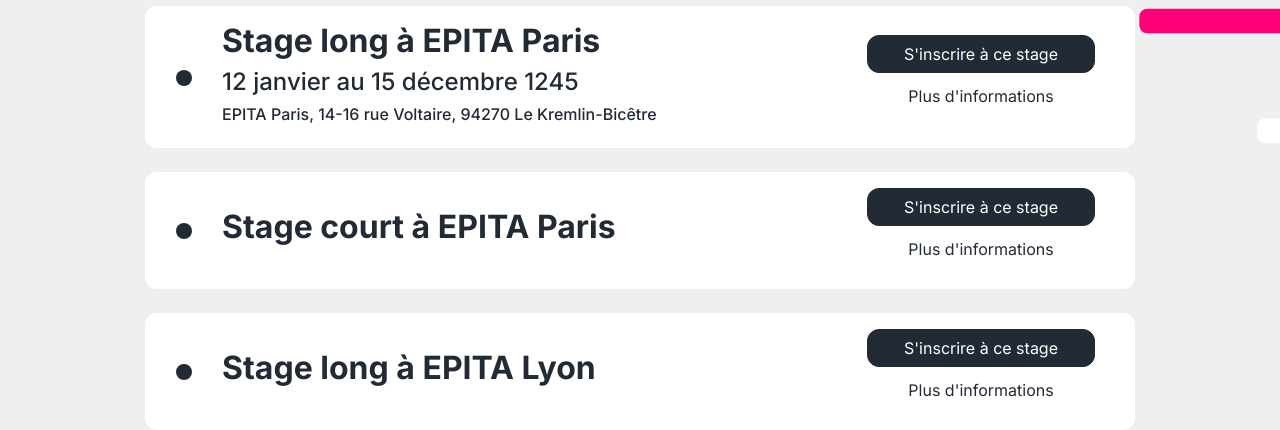
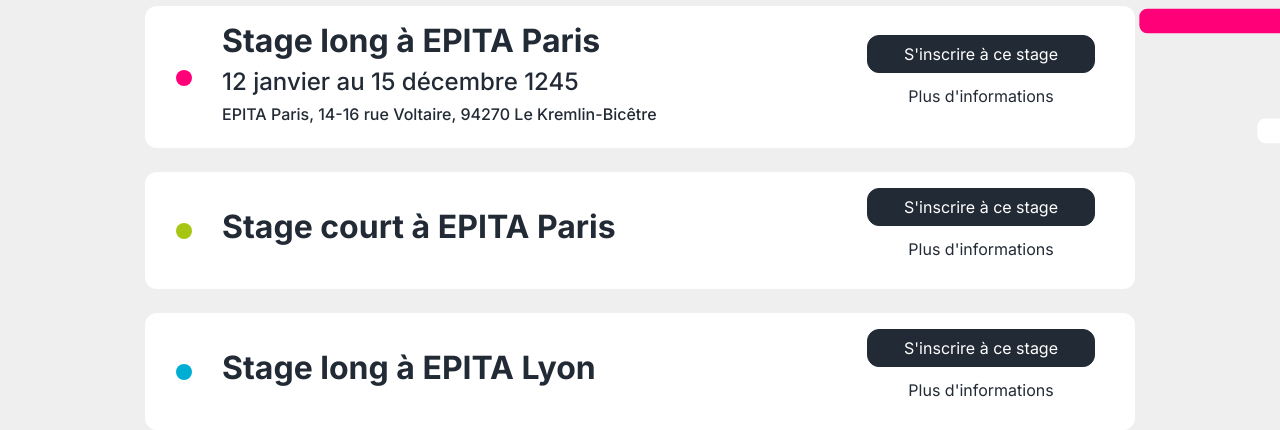
Before and after one commit to prologin/gcc-site, a Vue app in the folder front/: page / in a window 1280 px wide. Shown: the part 832-1262 px from the top of the page. Built offline with nearby package versions, Linux system fonts and the light colour scheme.

Commit message:
front: Add bullet color function

```diff
--- a/front/src/assets/css/main.css
+++ b/front/src/assets/css/main.css
@@ -45,3 +45,15 @@ h3 {
 h4 {
     font-size: 80%;
 }
+
+.gcc-pink {
+  color: var(--gcc-pink-color);
+}
+
+.gcc-green {
+  color: var(--gcc-green-color);
+}
+
+.gcc-blue {
+  color: var(--gcc-blue-color);
+}
--- a/front/src/components/EventCard.vue
+++ b/front/src/components/EventCard.vue
@@ -1,13 +1,13 @@
 <template>
     <b-row class="event-card mb-4 p-3">
         <b-col class="my-auto" md="auto">
-            <b-icon icon="circle-fill" aria-hidden="true"></b-icon>
+            <b-icon v-bind:class="colorClass" icon="circle-fill" aria-hidden="true"/>
         </b-col>
         <!-- Event infos verticaly centered -->
         <b-col cols="auto" class="my-auto">
             <h1>{{ title }}</h1>
             <h2>{{ date }}</h2>
-            <h3>{{ adress }}</h3>
+            <h3>{{ address }}</h3>
         </b-col>
         <b-button-group vertical class="my-auto ml-auto m-5" cols="auto">
             <b-button class="mx-4 primary-button">S'inscrire à ce stage</b-button>
@@ -21,7 +21,13 @@ import Vue from 'vue'
 
 export default Vue.extend({
   name: 'EventCard',
-  props: ['title', 'date', 'adress']
+  props: ['title', 'date', 'address', 'index'],
+  computed: {
+    colorClass: function () {
+      var colors = ['gcc-pink', 'gcc-green', 'gcc-blue']
+      return colors[this.index % colors.length]
+    }
+  }
 })
 </script>
 
--- a/front/src/components/EventList.vue
+++ b/front/src/components/EventList.vue
@@ -1,18 +1,19 @@
 <template>
     <div class="background-style pb-4">
         <section class="w-75 mx-auto pt-5">
-            <EventCard v-for="post in posts"
-                       v-bind:key="post.id"
-                       v-bind:title="post.title"
-                       v-bind:date="post.date"
-                       v-bind:adress="post.adress"/>
+            <EventCard v-for="(event, index) in events"
+                       v-bind:index="index"
+                       v-bind:key="event.id"
+                       v-bind:title="event.title"
+                       v-bind:date="event.date"
+                       v-bind:address="event.address"/>
         </section>
     </div>
 </template>
 
 <script lang="ts">
 import Vue from 'vue'
-import EventCard from './EventCard.vue'
+import EventCard from '@/components/EventCard.vue'
 
 export default Vue.extend({
   name: 'EventList',
@@ -22,8 +23,8 @@ export default Vue.extend({
   },
   data () {
     return {
-      posts: [
-        { id: 1, title: 'Stage long à EPITA Paris', date: '12 janvier au 15 décembre 1245', adress: 'EPITA Paris, 14-16 rue Voltaire, 94270 Le Kremlin-Bicêtre' },
+      events: [
+        { id: 1, title: 'Stage long à EPITA Paris', date: '12 janvier au 15 décembre 1245', address: 'EPITA Paris, 14-16 rue Voltaire, 94270 Le Kremlin-Bicêtre' },
         { id: 2, title: 'Stage court à EPITA Paris' },
         { id: 3, title: 'Stage long à EPITA Lyon' }
       ]
@@ -45,7 +46,7 @@ export default Vue.extend({
     border-radius: 12px;
 }
 
-.btn-group-vertical > button{
+.btn-group-vertical > button {
     margin-bottom:5px;
     border-radius:12px !important;
 }
```
